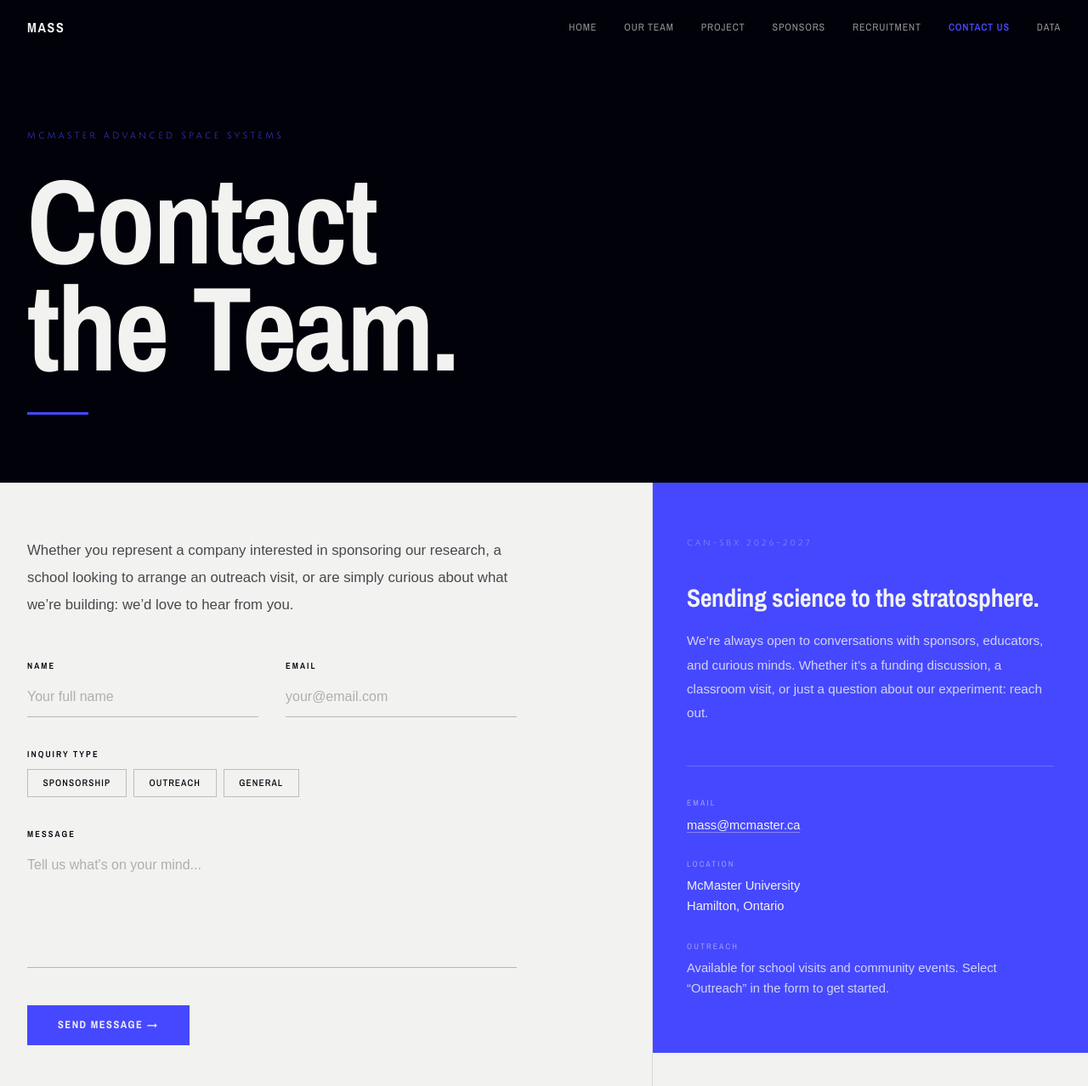
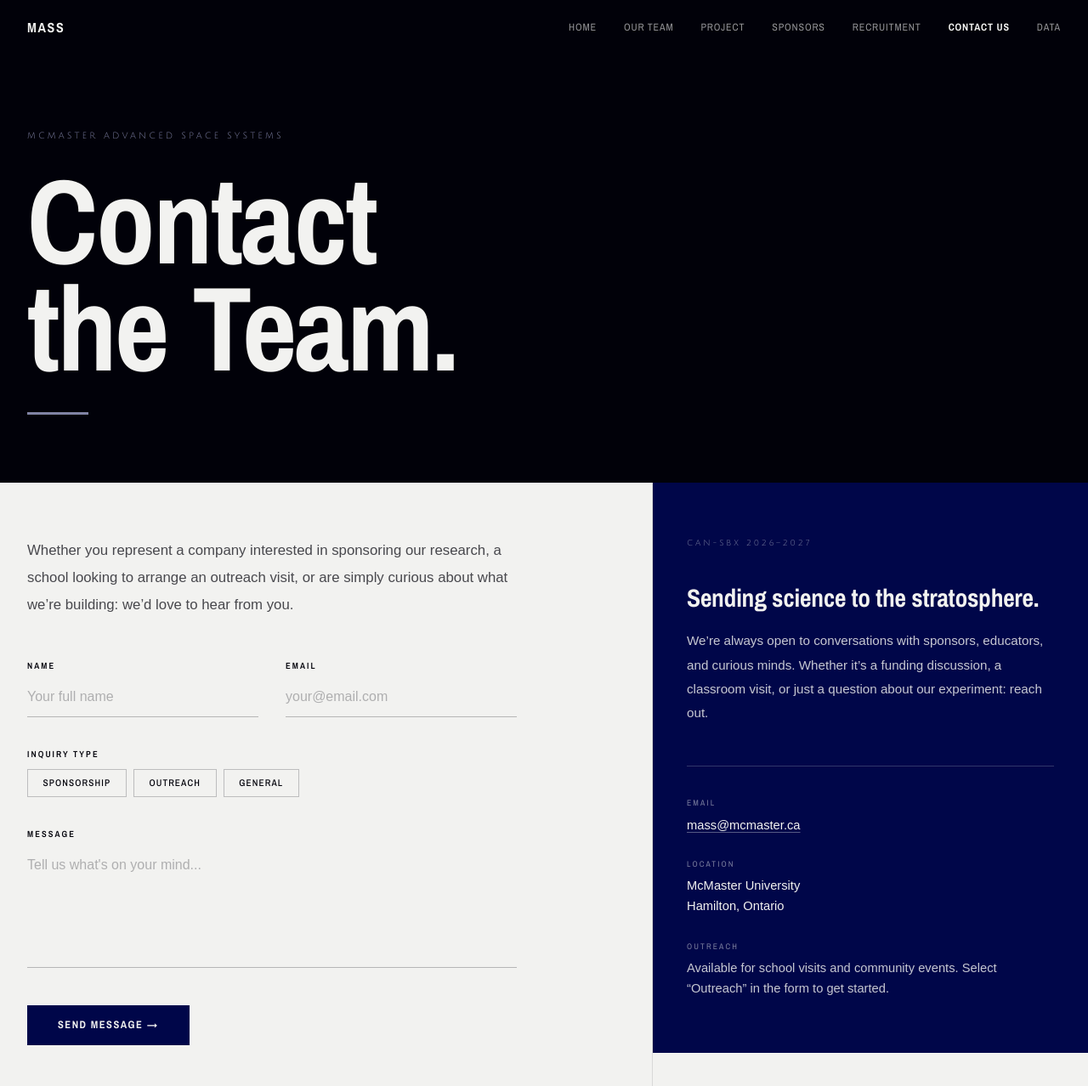
Before and after one commit to McMaster-Advanced-Space-Systems/mass-website, a Next.js app: page /contact in a window 1280 px wide. Shown: the top 1278 px of the page at 85% size. Built offline with nearby package versions, Linux system fonts and the light colour scheme; a web font is replaced by a local one.

Commit message:
updated colors

```diff
--- a/app/contact/page.tsx
+++ b/app/contact/page.tsx
@@ -102,12 +102,12 @@ export default function ContactPage() {
     <>
       <style>{`
         .contact-nav-link { color: rgba(242,242,240,0.6); transition: color 0.15s ease; text-decoration: none; }
-        .contact-nav-link[data-active] { color: #4648FF; font-weight: 600; }
+        .contact-nav-link[data-active] { color: #F2F2F0; font-weight: 700; }
         .contact-nav-link:hover { color: rgba(242,242,240,0.9); }
-        .contact-nav-link[data-active]:hover { color: #4648FF; }
+        .contact-nav-link[data-active]:hover { color: #F2F2F0; }
         .contact-btn-submit:hover:not(:disabled) { background-color: #3335e0; }
-        .contact-btn-submit:focus-visible { outline: 2px solid #4648FF; outline-offset: 3px; }
-        .contact-pill:focus-visible { outline: 2px solid #4648FF; outline-offset: 2px; }
+        .contact-btn-submit:focus-visible { outline: 2px solid #000649; outline-offset: 3px; }
+        .contact-pill:focus-visible { outline: 2px solid #000649; outline-offset: 2px; }
         .contact-input[aria-invalid="true"] { border-bottom-color: #F63D68; }
         .contact-input[aria-invalid="true"]:focus { border-color: #F63D68; }
         @media (prefers-reduced-motion: reduce) {
@@ -220,7 +220,7 @@ export default function ContactPage() {
             <p
               style={{
                 fontFamily: "var(--font-julius-sans-one), sans-serif",
-                color: "#4648FF",
+                color: "#8083a4",
                 fontSize: "0.65rem",
                 letterSpacing: "0.3em",
                 marginBottom: "1.75rem",
@@ -245,8 +245,7 @@ export default function ContactPage() {
               the Team.
             </h1>
 
-            {/* Blue accent rule */}
-            <div style={{ width: "4.5rem", height: "3px", backgroundColor: "#4648FF" }} />
+            <div style={{ width: "4.5rem", height: "3px", backgroundColor: "#8083a4" }} />
           </div>
         </header>
 
@@ -281,7 +280,7 @@ export default function ContactPage() {
               {/* Success state */}
               {status === "sent" ? (
                 <div>
-                  <div style={{ width: "3rem", height: "3px", backgroundColor: "#4648FF", marginBottom: "2rem" }} />
+                  <div style={{ width: "3rem", height: "3px", backgroundColor: "#000649", marginBottom: "2rem" }} />
                   <p
                     style={{
                       fontFamily: "var(--font-archivo-narrow), sans-serif",
@@ -311,7 +310,7 @@ export default function ContactPage() {
                       fontFamily: "var(--font-archivo-narrow), sans-serif",
                       fontSize: "0.72rem",
                       letterSpacing: "0.14em",
-                      color: "#4648FF",
+                      color: "#000649",
                       background: "none",
                       border: "none",
                       cursor: "pointer",
@@ -393,8 +392,8 @@ export default function ContactPage() {
                               letterSpacing: "0.1em",
                               fontWeight: 500,
                               padding: "0.45rem 1.1rem",
-                              border: `1.5px solid ${active ? "#4648FF" : "rgba(1,1,9,0.22)"}`,
-                              backgroundColor: active ? "#4648FF" : "transparent",
+                              border: `1.5px solid ${active ? "#000649" : "rgba(1,1,9,0.22)"}`,
+                              backgroundColor: active ? "#000649" : "transparent",
                               color: active ? "#F2F2F0" : "#010109",
                               cursor: "pointer",
                               transition: "all 0.15s ease",
@@ -439,7 +438,7 @@ export default function ContactPage() {
                         fontSize: "0.78rem",
                         letterSpacing: "0.12em",
                         padding: "0.9rem 2.25rem",
-                        backgroundColor: status === "sending" ? "rgba(70,72,255,0.55)" : "#4648FF",
+                        backgroundColor: status === "sending" ? "rgba(70,72,255,0.55)" : "#000649",
                         color: "#F2F2F0",
                         border: "none",
                         cursor: status === "sending" ? "not-allowed" : "pointer",
@@ -471,7 +470,7 @@ export default function ContactPage() {
           {/* Info panel */}
           <div
             className="md:sticky md:top-16 md:self-start"
-            style={{ backgroundColor: "#4648FF", padding: "4rem 2.5rem" }}
+            style={{ backgroundColor: "#000649", padding: "4rem 2.5rem" }}
           >
             <p
               style={{
--- a/app/globals.css
+++ b/app/globals.css
@@ -3,10 +3,7 @@
 :root {
   --background: #F2F2F0;
   --foreground: #010109;
-  --accent: #4648FF;
-  --accent-green: #4FDD83;
-  --accent-red: #F63D68;
-  --accent-purple: #8952FD;
+  --accent: #000649;
 }
 
 @theme inline {
@@ -37,7 +34,7 @@ body {
 }
 
 .contact-input:focus {
-  border-color: #4648FF;
+  border-color: #000649;
 }
 
 .contact-input::placeholder {
```
